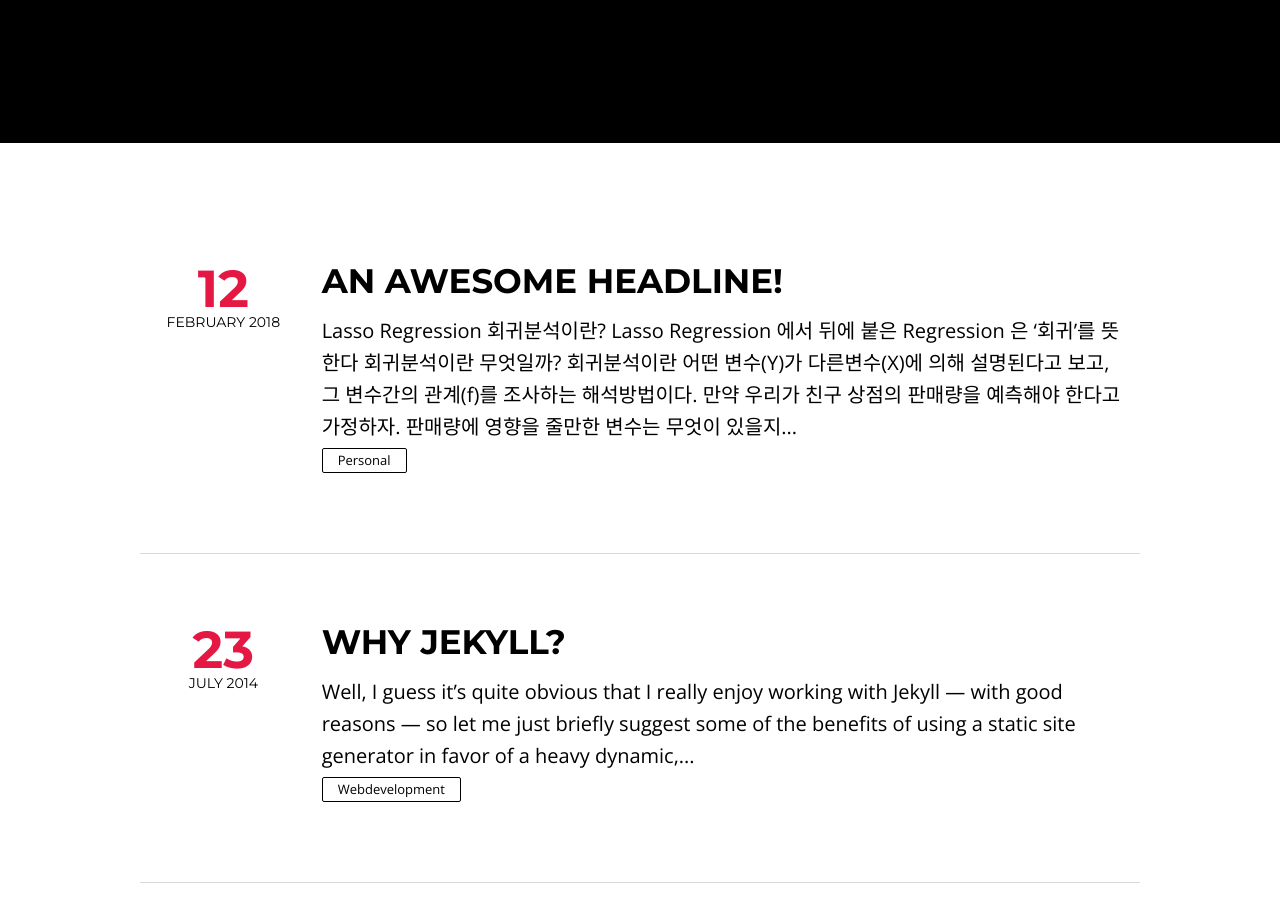
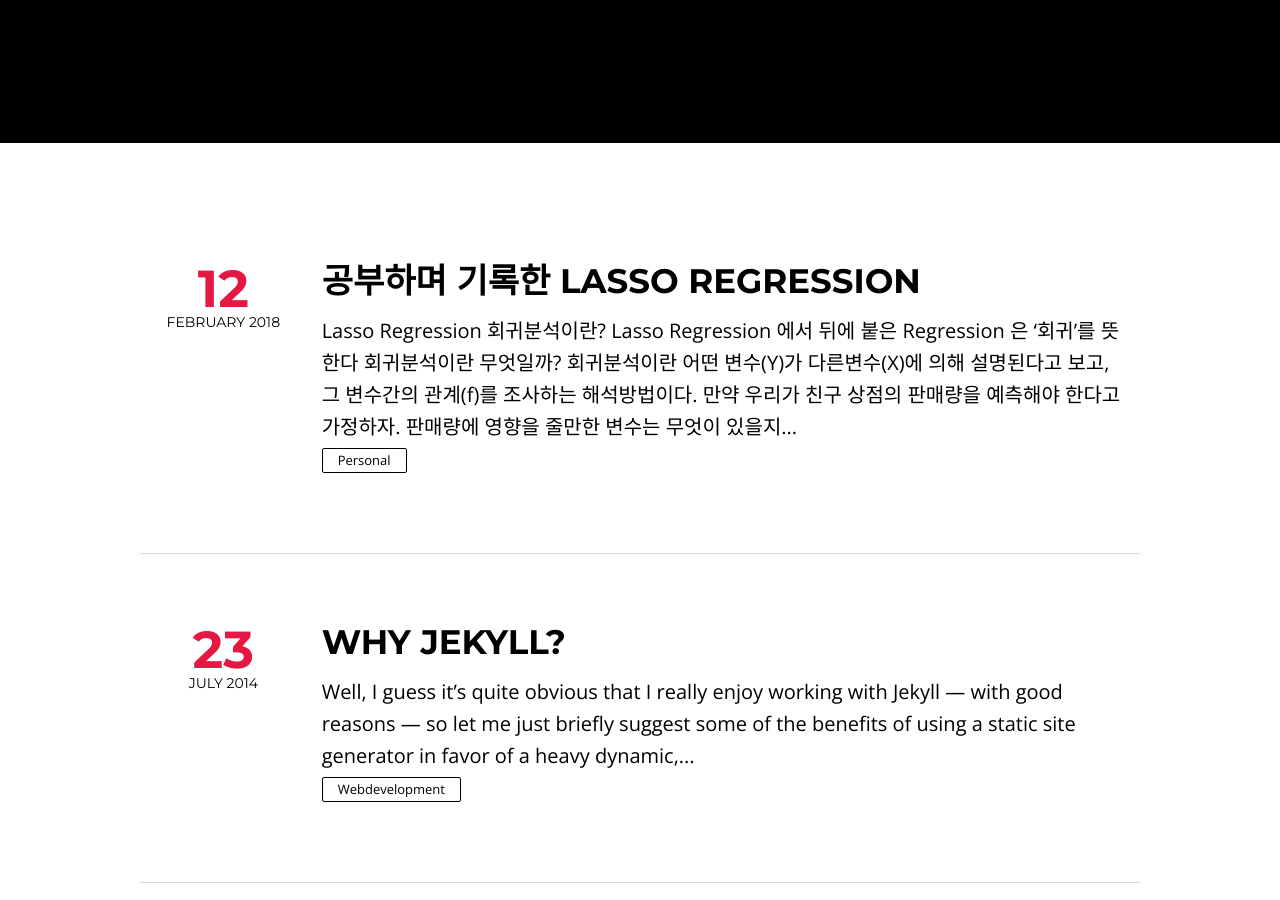
Before and after one commit to zimkjh/zimkjh.github.io, a Jekyll site: the page built from index.html, in a window 1280 px wide and 900 px high, scrolled down 381 px. Built offline with Jekyll 4.4.1, drawn with Linux system fonts in a browser that asks for light colours; nearby versions of some CDN libraries; the list of posts is cut into pages by our own code.

Commit message:
Update 2018-02-12-Lasso-Regression.md

```diff
--- a/_posts/2018-02-12-Lasso-Regression.md
+++ b/_posts/2018-02-12-Lasso-Regression.md
@@ -3,15 +3,12 @@
 published: true
 categories:
   - personal
-mathjax: false
-featured: false
-comments: false
-title: An Awesome Headline!
-description: ''
-headline: ''
-modified: ''
-tags: ''
-imagefeature: ''
+mathjax: true
+featured: true
+comments: true
+title: 공부하며 기록한 Lasso Regression
+description: '디자인팀 과제로 '
+tags: JoHyun ML
 ---
 # Lasso Regression
 
```
